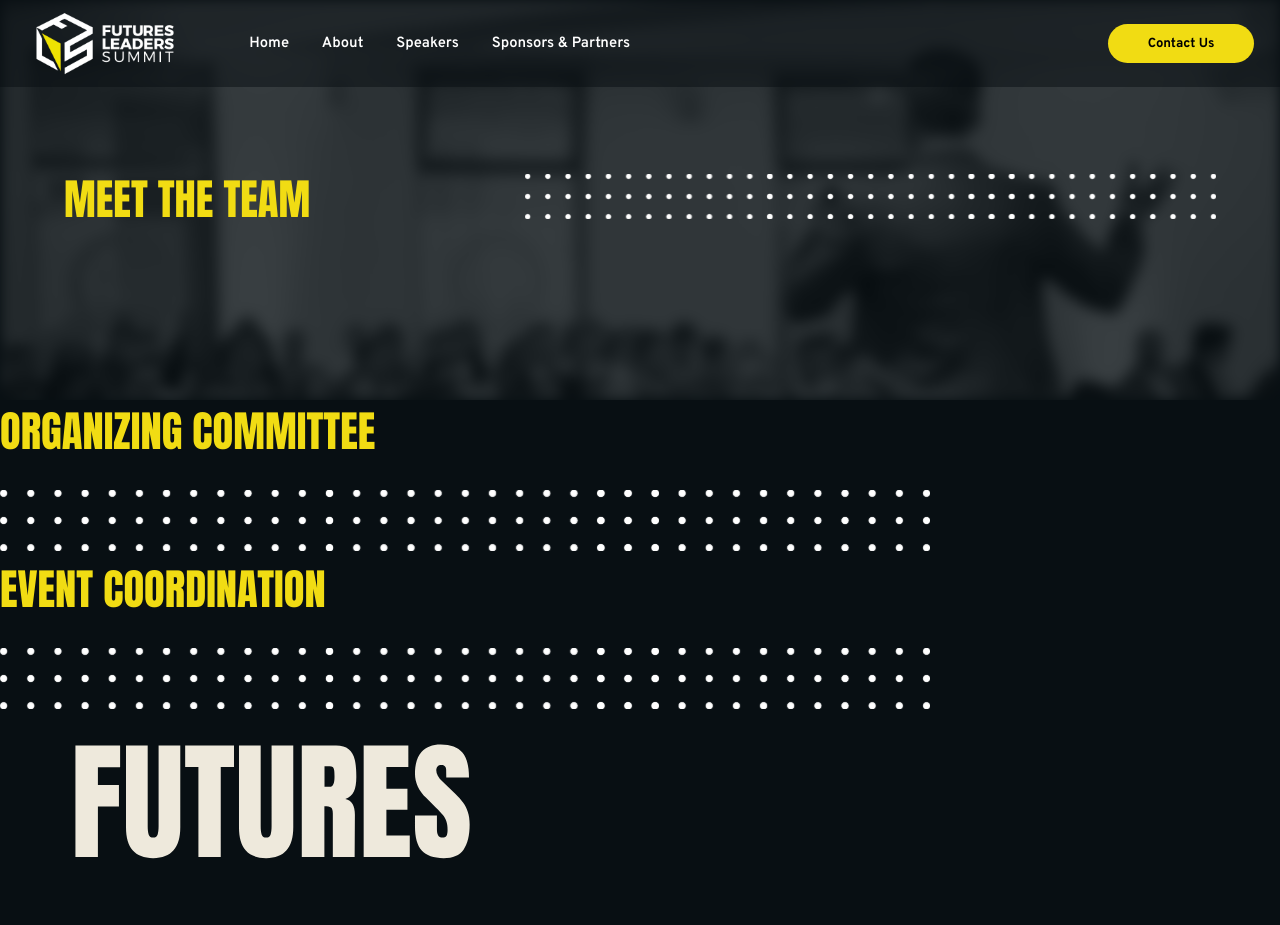
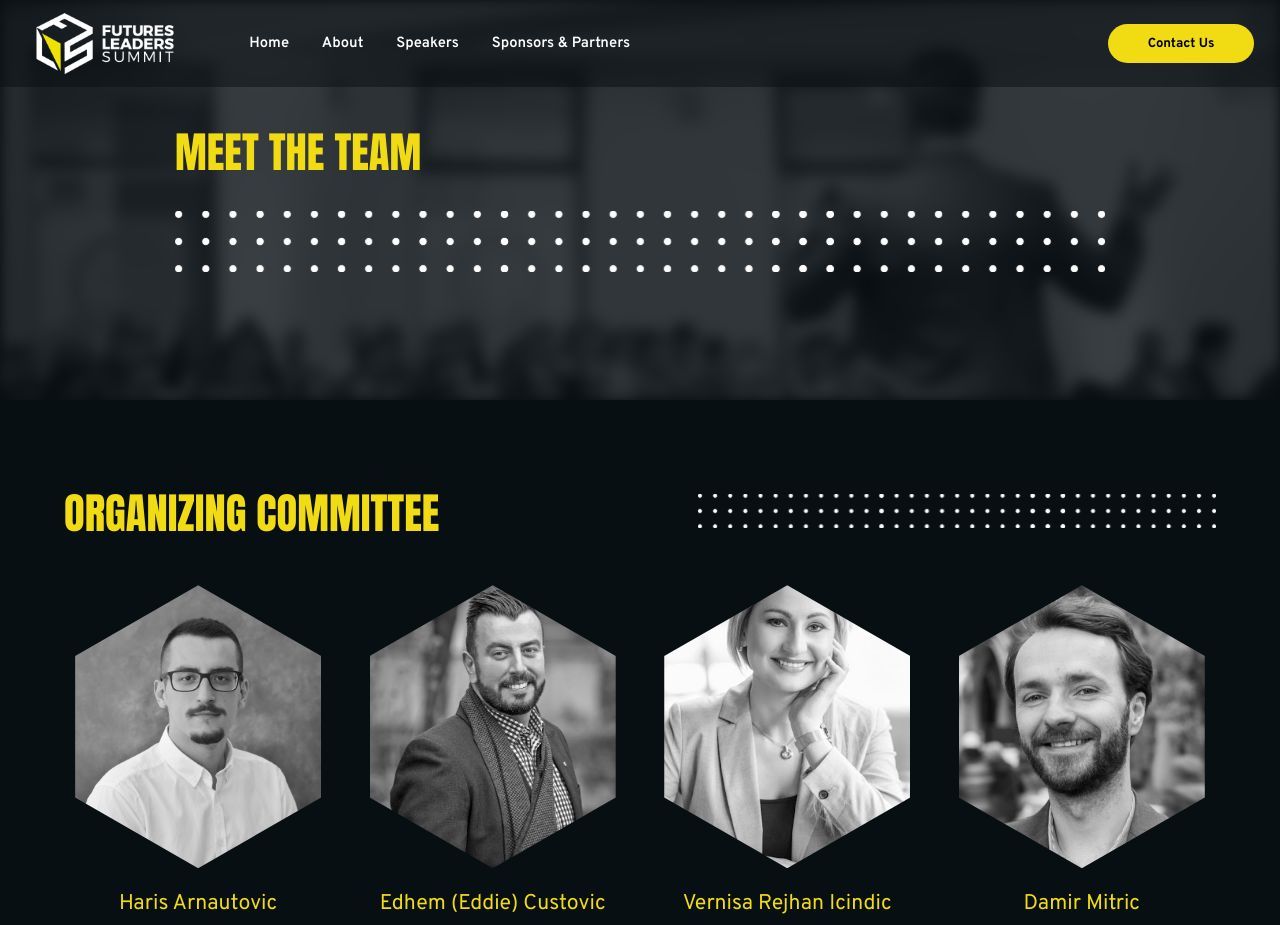
Before and after one commit to anja-sunjic/FLS, a Next.js app: page /meet-the-team in a window 1280 px wide. Shown: the top 925 px of the page. Built offline with nearby package versions, Linux system fonts and the light colour scheme.

Commit message:
Meet the team

```diff
--- a/components/Team/Member.js
+++ b/components/Team/Member.js
@@ -1,22 +1,22 @@
+import Link from "next/link";
 import Image from "next/image";
-import heroimg from "../../public/hero.png";
 export default function Member(props) {
   return (
     <>
-      <div className="team-member">
-        <Link href={props.li}>
-          <div className="speaker-img">
+      <div className="member">
+        <a href={props.li} target="_blank">
+          <div className="member-img image is-1-by-1">
             <Image
-              src={props.img}
+              src={props.image}
               alt={props.name}
-              height={230}
-              width={200}
+              layout="fill"
               className="grayscale"
               priority={true}
             />
           </div>
-        </Link>
+        </a>
         <p className="name">{props.name}</p>
+        <p className="role">{props.title}</p>
       </div>
     </>
   );
--- a/components/Team/Team.js
+++ b/components/Team/Team.js
@@ -1,24 +1,26 @@
 import Image from "next/image";
 import Member from "./Member";
 export default function Team(props) {
-  console.log(props);
   return (
     <>
-      <div className={`team-single ${props.bg}`}>
+      <div className={`team-single`}>
         <div className="title-line">
           <h2>{props.name}</h2>
           <div className="line-decor is-hidden-touch">
             <img src="/dots.svg" alt="" />
           </div>
-          <div className="members">
-            {props.members.map((member) => {
+        </div>
+        <div className="members">
+          {props.members.map((member) => {
+            return (
               <Member
-                image={member.image}
+                image={member.img}
                 name={member.name}
                 li={member.li}
-              ></Member>;
-            })}
-          </div>
+                title={member.title}
+              ></Member>
+            );
+          })}
         </div>
       </div>
     </>
--- a/components/Team/Teams.js
+++ b/components/Team/Teams.js
@@ -3,10 +3,14 @@ import Team from "./Team";
 import { teams } from "../../data/teams";
 export default function Teams() {
   return (
-    <>
-      {/* oc */}
-      <Team bg="dark" name="Organizing Committee" members={teams} />
-      <Team bg="light" name="Event Coordination" members={teams} />
-    </>
+    <div className="section teams">
+      {teams.map((team) => {
+        return (
+          <div className="container">
+            <Team name={team.name} members={team.members} />
+          </div>
+        );
+      })}
+    </div>
   );
 }
--- a/data/teams.js
+++ b/data/teams.js
@@ -1,178 +1,210 @@
 export const teams = [
   {
-    OC: [
+    name: "Organizing Committee",
+    members: [
       {
         name: "Haris Arnautovic",
         title: "Head of the Organizing Committee",
         li: "https://www.linkedin.com/in/harisarnautovic/",
+        img: "/teams/Organizing Committee/ArnautovicHaris.jpg",
       },
       {
         name: "Edhem (Eddie) Custovic",
         title: "Organizing Committee Member",
         li: "https://www.linkedin.com/in/ecustovic/",
+        img: "/teams/Organizing Committee/EdhemCustovic.jpg",
       },
       {
         name: "Vernisa Rejhan Icindic",
         title: "Organizing Committee Member",
         li: "https://www.linkedin.com/in/vernisarejhan/",
+        img: "/teams/Organizing Committee/VernisaRejhanIcindic.jpg",
       },
       {
         name: "Damir Mitric",
         title: "Organizing Committee Member",
         li: "https://www.linkedin.com/in/damirmitric/",
+        img: "/teams/Organizing Committee/DamirMitric.png",
       },
     ],
   },
   {
-    EC: [
+    name: "Event Coordination",
+    members: [
       {
         name: "Una Karabeg",
         title: "Event Coordinator",
         li: "https://www.linkedin.com/in/unakarabeg/",
+        img: "/teams/Event Coordination/UnaKarabeg.jpg",
       },
     ],
   },
   {
-    PT: [
+    name: "Program Team",
+    members: [
       {
         name: "Ena Džemila",
         title: "Program Team Lead",
         li: "https://www.linkedin.com/in/ena-dzemila-70093516a/",
+        img: "/teams/Program Team/EnaDzemila.jpg",
       },
       {
         name: "Ivana Jeftović",
         title: "Program Team Member",
         li: "https://www.linkedin.com/in/jivana/",
+        img: "/teams/Program Team/IvanaJeftovic.jpg",
       },
     ],
   },
   {
-    PST: [
+    name: "Partnerships and Sponsorships Team",
+    members: [
       {
         name: "Miralem Bulić",
         title: "Partnerships and Sponsorships Team Lead",
         li: "https://www.linkedin.com/in/miralem-bulic/",
+        img: "/teams/Partnerships and Sponsorships Team/MiralemBulic.jpg",
       },
       {
         name: "Belma Alispahić",
         title: "Partnerships and Sponsorships Team Member",
         li: "https://www.linkedin.com/in/balispahic/",
+        img: "/teams/Partnerships and Sponsorships Team/BelmaAlispahic.jpg",
       },
       {
         name: "Amel Helez",
         title: "Partnerships and Sponsorships Team Member",
         li: "https://www.linkedin.com/in/amel-helez/",
+        img: "/teams/Partnerships and Sponsorships Team/AmelHelez.jpg",
       },
       {
         name: "Semir Salkić",
         title: "Partnerships and Sponsorships Team Member",
         li: "https://www.linkedin.com/in/salkic-semir/",
+        img: "/teams/Partnerships and Sponsorships Team/SemirSalkic.jpg",
       },
     ],
   },
   {
-    name: "Marketing",
+    name: "Marketing and Branding Team",
     members: [
       {
         name: "Valerija Ereš",
         title: "Marketing and Branding Team Lead",
         li: "https://www.linkedin.com/in/valerija-ere%C5%A1-731a4a188/",
+        img: "/teams/Marketing Team/ValerijaEres.jpg",
       },
       {
         name: "Džejla Balić",
         title: "Marketing and Branding Team Member",
         li: "https://www.linkedin.com/in/d%C5%BEejla-bali%C4%87-bb4870196/",
+        img: "/teams/Marketing Team/DzejlaBalic.jpg",
       },
       {
         name: "Marijana Udovičić",
         title: "Marketing and Branding Team Member/Graphic Designer",
         li: "https://www.linkedin.com/in/marijanaudovcic/",
+        img: "/teams/Marketing Team/MarijanaUdovicic.jpg",
       },
       {
         name: "Efnan Merdan",
         title: "Marketing and Branding Team Member/Video Editor",
         li: "https://www.linkedin.com/in/mefnan/",
+        img: "/teams/Marketing Team/EfnanMerdan.jpg",
       },
     ],
   },
   {
-    WT: [
-      {
-        name: "Anja Sunjic",
-        title: "Web Team Lead",
-        li: "https://www.linkedin.com/in/valerija-ere%C5%A1-731a4a188/",
-      },
+    name: "Web Team",
+    members: [
+      // {
+      //   name: "Anja Sunjic",
+      //   title: "Web Team Lead",
+      //   li: "https://www.linkedin.com/in/anja-sunjic/",
+      // },
       {
         name: "Selman Patkovic",
         title: "Web Team Member",
         li: "https://www.linkedin.com/in/selman-patkovic/",
+        img: "/teams/Web Team/SelmanPatkovic.jpg",
       },
-      {
-        name: "Malik Huremovic",
-        title: "Web Team Member",
-        li: "https://www.linkedin.com/in/malikhuremovic01/",
-      },
-      {
-        name: "Ishak Kazic",
-        title: "Web Team Member",
-        li: "https://www.linkedin.com/in/ishak-kazi%C4%87-a760451a8/",
-      },
-      {
-        name: "Zehra Zelic",
-        title: "Web Team Member",
-        li: "https://www.linkedin.com/in/mefnan/",
-      },
+      // {
+      //   name: "Malik Huremovic",
+      //   title: "Web Team Member",
+      //   li: "https://www.linkedin.com/in/malikhuremovic01/",
+      // },
+      // {
+      //   name: "Ishak Kazic",
+      //   title: "Web Team Member",
+      //   li: "https://www.linkedin.com/in/ishak-kazi%C4%87-a760451a8/",
+      // },
+      // {
+      //   name: "Zehra Zelic",
+      //   title: "Web Team Member",
+      //   li: "",
+      // },
     ],
   },
   {
-    LT: [
+    name: "Logistics Team",
+    members: [
       {
         name: "Selma Aličić",
         title: "Logistics Team Lead",
         li: "https://www.linkedin.com/in/selma-alicic/",
+        img: "/teams/Logistics Team/SelmaAlicic.jpg",
       },
       {
         name: "Lejla Đapo",
         title: "Logistics Team Member",
         li: "https://www.linkedin.com/in/lejla-%C4%91apo/",
+        img: "/teams/Logistics Team/LejlaDjapo.jpg",
       },
       {
         name: "Dijana Čaušević",
         title: "Logistics Team Member",
         li: "https://www.linkedin.com/in/dijana-causevic/",
+        img: "/teams/Logistics Team/DijanaCausevic.jpg",
       },
     ],
   },
   {
-    TST: [
+    name: "Technical Support Team",
+    members: [
       {
         name: "Emin Hajdarević",
         title: "Technical Support Team Lead",
         li: "https://www.linkedin.com/in/eminleet/",
+        img: "/teams/Technical Support Team/EminHajdarevic.png",
       },
       {
         name: "Zlatko Marjanović",
         title: "Technical Support Team Member",
         li: "https://www.linkedin.com/in/zlatkomarjanovic/",
+        img: "/teams/Technical Support Team/ZlatkoMarjanovic.jpg",
       },
     ],
   },
   {
-    A: [
+    name: "Advisors",
+    members: [
       {
         name: "Kenan Kurdic",
         title: "Marketing Advisor",
         li: "https://www.linkedin.com/in/kurdic/",
+        img: "/teams/Advisors/KenanKurdic.jpg",
       },
       {
         name: "Dario Babovic",
         title: "Design Advisor",
         li: "https://www.linkedin.com/in/dario-babovic-40308484/",
+        img: "/teams/Advisors/DarioBabovic.jpg",
       },
       {
         name: "Lejla Selmanovic",
         title: "Health and Safety Advisor",
         li: "https://www.linkedin.com/in/lejlaselmanovic/",
+        img: "/teams/Advisors/LejlaSelmanovic.jpg",
       },
     ],
   },
--- a/styles/Team/_team.scss
+++ b/styles/Team/_team.scss
@@ -6,19 +6,93 @@
     display: flex;
     align-items: center;
   }
+}
+.teams {
+  padding: crem(50px) 0;
+  .team-single {
+    padding: crem(50px) 0;
     .title-line {
       display: flex;
       justify-content: space-between;
       align-items: center;
+      margin-bottom: 3rem;
       h2 {
         margin-bottom: 0;
       }
       .line-decor {
-      width: 60%;
+        width: 45%;
         img {
           -o-object-fit: scale-down;
           object-fit: scale-down;
         }
       }
     }
+    .members {
+      display: flex;
+      flex-direction: row;
+      justify-content: flex-start;
+      flex-wrap: wrap;
+      gap: 2rem;
+      .member {
+        width: calc(25% - 1.5rem);
+        @include touch {
+          width: calc(33% - 1.5rem);
         }
+        @include mobile {
+          width: calc(50% - 1.5rem);
+        }
+        display: flex;
+        flex-direction: column;
+        justify-content: flex-start;
+        align-items: center;
+        .member-img {
+          overflow: hidden;
+          -webkit-clip-path: polygon(
+            50% 0%,
+            100% 25%,
+            100% 75%,
+            50% 100%,
+            0% 75%,
+            0% 25%
+          );
+          clip-path: polygon(
+            50% 0%,
+            100% 25%,
+            100% 75%,
+            50% 100%,
+            0% 75%,
+            0% 25%
+          );
+          height: crem(345px);
+          width: crem(300px);
+          overflow: hidden;
+          @include mobile {
+            height: crem(280px);
+            width: crem(250px);
+          }
+          img,
+          svg {
+            display: inline;
+            margin: 0 auto;
+            height: 100%;
+            width: 100%;
+            -o-object-fit: cover;
+            object-fit: cover;
+          }
+        }
+        p.name {
+          color: $yellow;
+          margin-top: 1.5rem;
+          font-size: crem(26px);
+          text-align: center;
+        }
+        p.role {
+          color: white;
+          text-align: center;
+          margin-top: 0.2rem;
+          font-size: crem(22px);
+        }
+      }
+    }
+  }
+}
```
Lines whose indentation alone changed are shown as unchanged.
